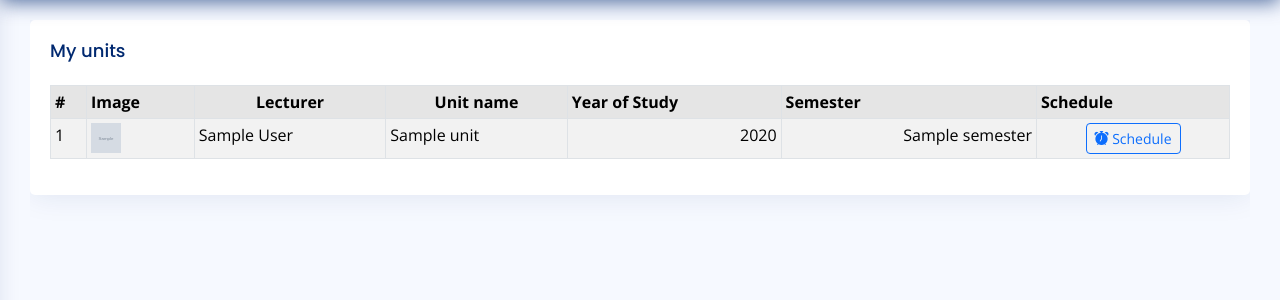
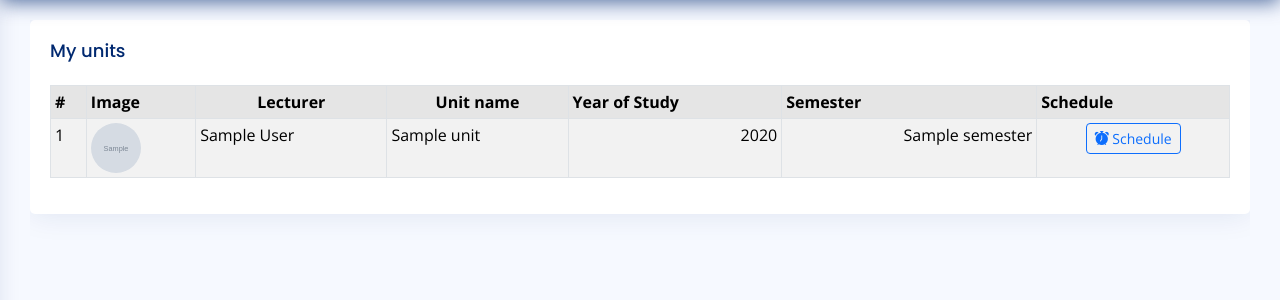
Before and after one commit to morikeli/smart-scheduler, a Django app: template campus/templates/dashboard/faculty/schedule-lecture.html in a window 1280 px wide. Shown: the part 60-360 px from the top of the page. Run offline with Django 4.2, Linux system fonts and the light colour scheme; the template is opened without the code that fills it: most values are stand-ins (such as "Sample title", 1, 10 or a date in 2020); grey boxes marked "Sample" are stand-in pictures; some libraries are stand-ins or nearby versions.

Commit message:
updated <img> attrs.

```diff
--- a/campus/templates/dashboard/faculty/schedule-lecture.html
+++ b/campus/templates/dashboard/faculty/schedule-lecture.html
@@ -83,7 +83,7 @@
                                         {% for unit in booked_units %}
                                         <tr>
                                             <td>{{ forloop.counter }}</td>
-                                            <td><img src="{{ unit.lecturer.staff.profile_pic.url }}" height="30px" width="30px" alt="dp"></td>
+                                            <td><img src="{{ unit.lecturer.staff.profile_pic.url }}" class="rounded-circle" height="50px" width="50px" alt="dp"></td>
                                             <td>{{ unit.lecturer.staff.first_name|title }} {{ unit.lecturer.staff.last_name|title }}</td>
                                             <td>{{ unit.course_name }}</td>
                                             <td class="text-end">{{ unit.year_of_study }}</td>
```
